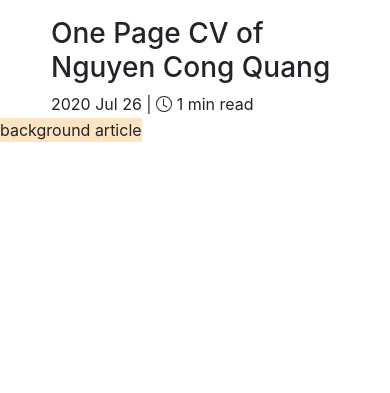
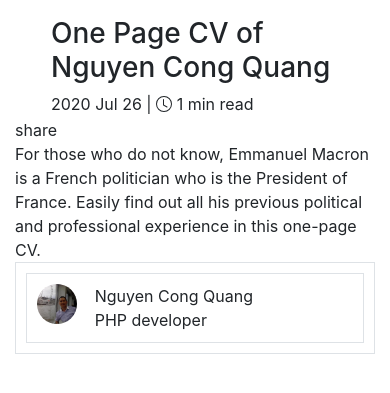
Before and after one commit to nguyencongquang/careerblog, a plain HTML site: page index.html in a window 390 px wide. Shown: the part 63-456 px from the top of the page. Drawn offline with nearby package versions, Linux system fonts and the light colour scheme.

Commit message:
begin background image article

```diff
--- a/index.html
+++ b/index.html
@@ -64,6 +64,15 @@
                 /*float: none;*/
                 display: none;
             }
+
+            .cv-image {
+                width: 40px;
+                height: 40px;
+            }
+
+            .cv-description {
+                display: none;
+            }
         }
     </style>
     <!-- Bootstrap CSS -->
@@ -97,9 +106,40 @@
     </div>
 <!--    get new line after using float left-->
     <br style="clear:both" />
-    <div style="border-style: none; background-color: bisque; position: absolute; left: 0">
-        background article
+<!--    <div style="border-style: none; background-color: bisque; position: absolute; left: 0;width: 100%">-->
+<!--        background article-->
+<!--    </div>-->
+    <div class="row">
+        <div class="col-md-1">
+            share
+        </div>
+        <div class="col-md-10">
+            <div >
+                For those who do not know, Emmanuel Macron is a French politician who is the President of France. Easily find out all his previous political and professional experience in this one-page CV.
+            </div>
+            <div class="border">
+                <div style="padding: 10px; margin: 10px" class="border">
+                    <div class="row">
+                        <div class="col-2">
+                            <img width="150" height="150" src="cv.jpeg" class="cv-image rounded-circle">
+                        </div>
+                        <div class="col-10">
+                            <span>Nguyen Cong Quang</span> <br/>
+                            <span>PHP developer</span> <br/>
+
+                            <span class="cv-description">
+                                Optimistic and forward thinking with the desire to understand the needs of people and to come up a solution
+                                that work and are fair. Have more than 15 years experiences in PHP programming.
+                            </span>
+                        </div>
+                    </div>
+                </div>
+
+            </div>
+
+        </div>
     </div>
+
 
 
 </div>
```
Also changed, not shown: cv.jpeg (added).
